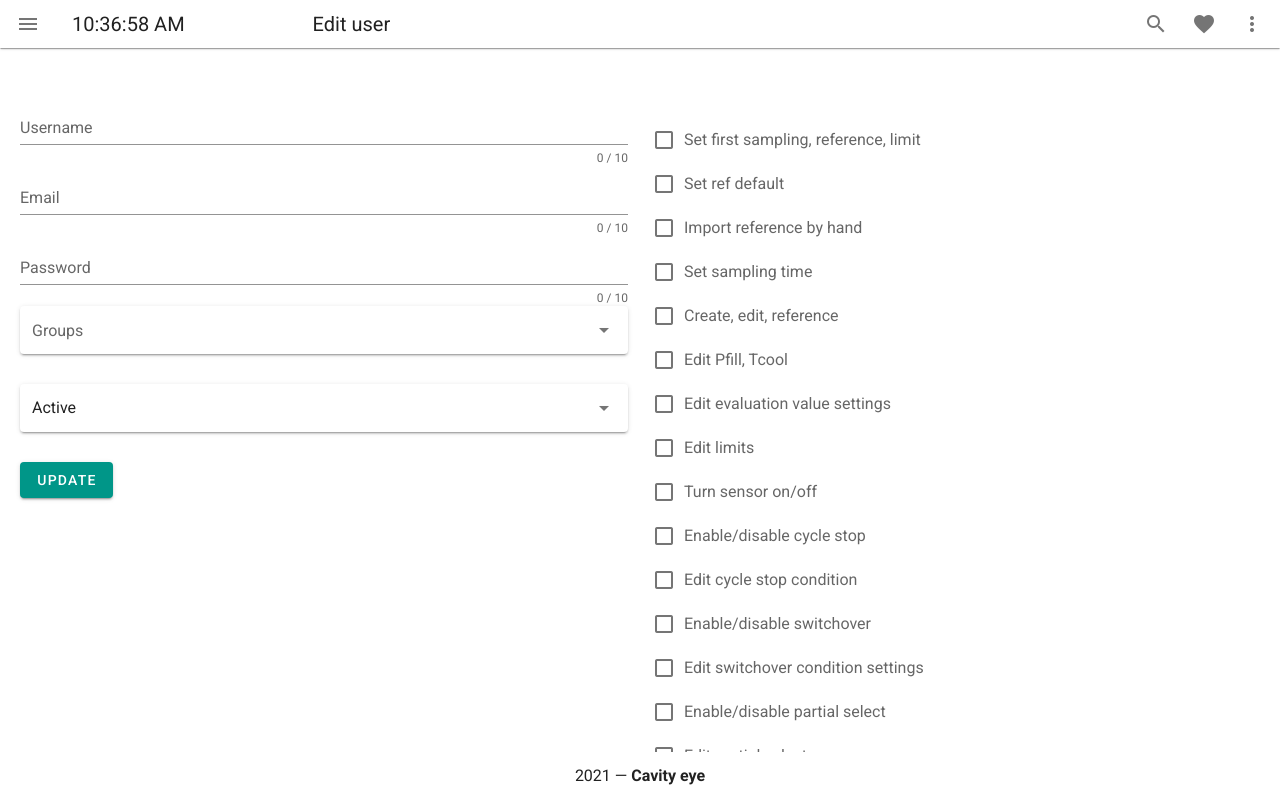
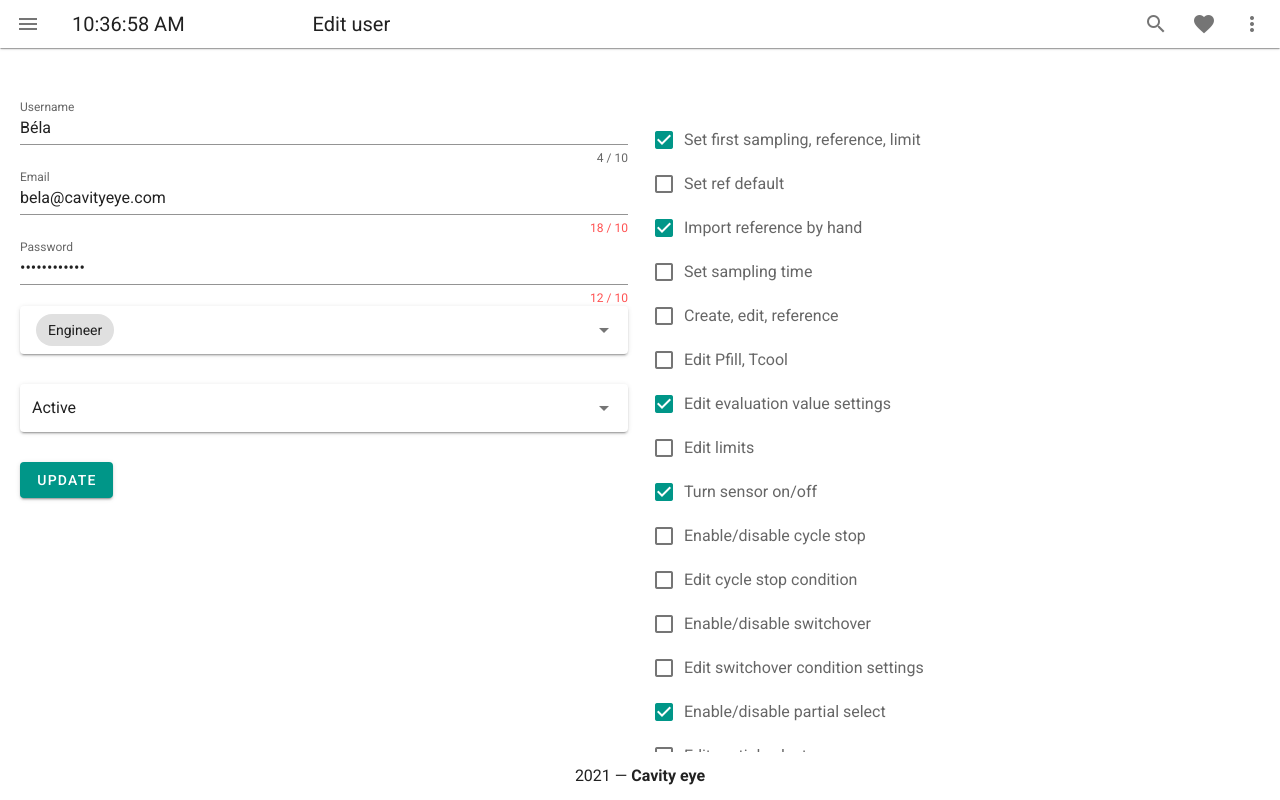
Before and after one commit to kzsolt7/example-code, a Vue app in the folder ui/: page /edit-user in a window 1280 px wide. Built offline with nearby package versions, Linux system fonts and the light colour scheme.

Commit message:
auto fill users and groups

```diff
--- a/ui/src/components/user/GroupTable.vue
+++ b/ui/src/components/user/GroupTable.vue
@@ -205,6 +205,12 @@ export default {
           created: '2021-10-29',
 
         },
+        {
+          name: 'Machine adjuster',
+          state: 'Active',
+          created: '2021-09-23',
+
+        },
 
       ]
     },
--- a/ui/src/views/user/EditGroup.vue
+++ b/ui/src/views/user/EditGroup.vue
@@ -11,7 +11,8 @@
             v-model="groupName"
             :counter="10"
             label="Group name"
-            required
+            readonly
+
         ></v-text-field>
 
         <v-select
@@ -30,6 +31,7 @@
         <div v-for="roleItem in roleItems" v-bind:key="roleItem.value">
           <v-checkbox
               :label="roleItem.name"
+              v-model="asd"
               color="teal"
               :value="roleItem.value"
               hide-details
@@ -45,12 +47,12 @@ export default {
   name: "AddNewGroup.vue",
   data(){
     return{
-      groupName:'',
+      groupName:'Engineer',
+      asd: ['editEvaluationValueSettings', 'turnSensorsOnOff', 'enableDisablePartialSelect', 'setFirstSampRefLimit', 'importRefByHand'],
       state: 'Active',
       activeItems: ['Active', 'Inactive'],
       formModel: '',
       roleItems: this.$store.getters.getRoleItems
-
     }
   }
 }
--- a/ui/src/views/user/EditUser.vue
+++ b/ui/src/views/user/EditUser.vue
@@ -27,6 +27,7 @@
           v-model="userPassword"
           :counter="10"
           label="Password"
+          type="password"
           required
       ></v-text-field>
 
@@ -61,6 +62,7 @@
             color="teal"
             :value="roleItem.value"
             hide-details
+            v-model="asd"
         ></v-checkbox>
       </div>
     </div>
@@ -72,16 +74,17 @@ export default {
   name: "AddNewUser",
   data(){
     return{
-      userName:'',
-      userEmail:'',
-      userPassword:'',
+      userName:'Béla',
+      userEmail:'bela@cavityeye.com',
+      userPassword:'valamijelszo',
       formModel: '',
       activeItems: ['Active', 'Inactive'],
       state: 'Active',
       //groupItems: ['Engineer', 'Operator'],
       groupItems: this.$store.getters.getPermissionGroups,
-      groupValue: [],
-      roleItems: this.$store.getters.getRoleItems
+      groupValue: ['Engineer'],
+      roleItems: this.$store.getters.getRoleItems,
+      asd: ['editEvaluationValueSettings', 'turnSensorsOnOff', 'enableDisablePartialSelect', 'setFirstSampRefLimit', 'importRefByHand'],
 
     }
   }
```
